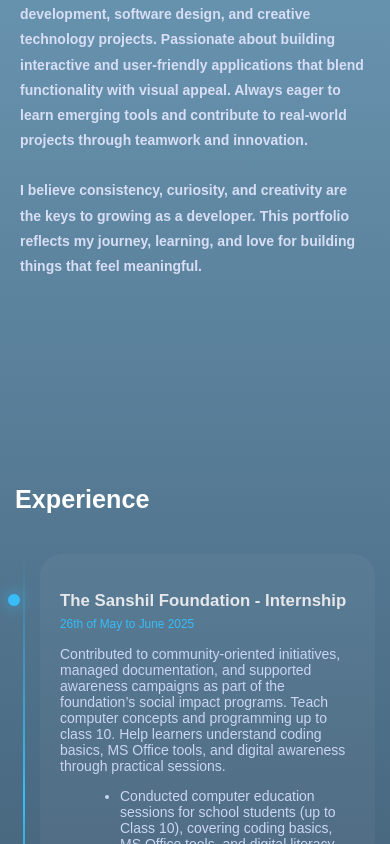
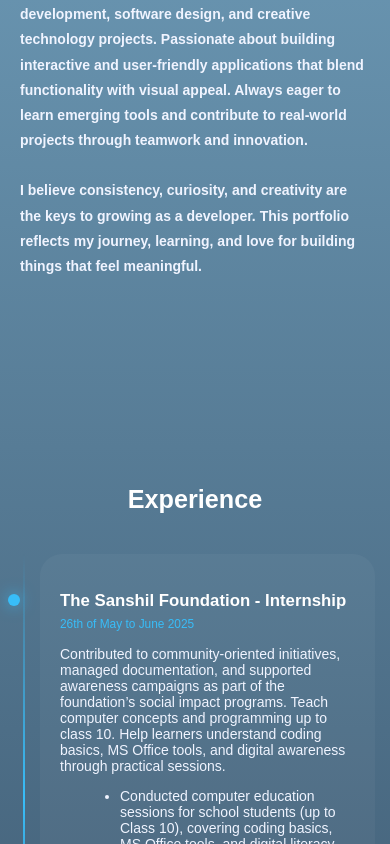
Before and after one commit to KhushiWalia09/portfolio, a React (Vite) app: page / in a window 390 px wide. Shown: the part 1156-2000 px from the top of the page. Built offline with nearby package versions, Linux system fonts and the light colour scheme.

Commit message:
iPhone issue fixed

```diff
--- a/index.html
+++ b/index.html
@@ -2,10 +2,14 @@
 <html lang="en">
 
 <head>
-  <link rel="icon" type="image/jpeg" href="/favicon.jpeg" />
+  <link rel="icon" type="image/jpeg" href="/fevicon.jpeg" />
   <meta charset="UTF-8" />
   <meta name="viewport" content="width=device-width, initial-scale=1.0" />
-  <title>my-website</title>
+  <title>Khushi | Portfolio</title>
+  <meta
+  name="description"
+  content="Khushi Walia is a BCA student and aspiring web developer specializing in React. Explore projects, skills, and experience in modern web development."
+/>
   <script>
     // Prevent auto-scroll BEFORE React loads
     if ('scrollRestoration' in history) {
--- a/src/components/About.css
+++ b/src/components/About.css
@@ -16,8 +16,9 @@
 .about-text {
   font-size: 1.1rem;
   line-height: 1.8;
-  color: #d7def5;
+  color: #f0f4ff;
   margin-bottom: 25px;
+  -webkit-font-smoothing: antialiased;
 }
 
 .about {
--- a/src/components/Contact.css
+++ b/src/components/Contact.css
@@ -14,8 +14,9 @@
 
 .contact-text {
   font-size: 1.1rem;
-  color: #cbd5f5;
+  color: #f0f4ff;
   margin-bottom: 40px;
+  -webkit-font-smoothing: antialiased;
 }
 
 .contact-info p {
--- a/src/components/Experience.css
+++ b/src/components/Experience.css
@@ -61,7 +61,9 @@ a:hover {
 .experience-card h3 {
   font-size: 1.4rem;
   margin-bottom: 6px;
-  color: #e5e7eb;
+  color: #ffffff;
+  font-weight: 700;
+  -webkit-font-smoothing: antialiased;
 }
 
 .experience-duration {
@@ -73,7 +75,8 @@ a:hover {
 
 .experience-card p,
 .experience-card li {
-  color: #cbd5f5;
+  color: #f0f4ff;
+  -webkit-font-smoothing: antialiased;
 }
 
 .experience-card ul {
--- a/src/components/Projects.css
+++ b/src/components/Projects.css
@@ -30,10 +30,14 @@
 
 .project-card h3 {
   font-size: 1.3rem;
+  color: #ffffff;
+  font-weight: 700;
+  -webkit-font-smoothing: antialiased;
 }
 
 .project-card p {
-  color: #cbd5f5;
+  color: #f0f4ff;
+  -webkit-font-smoothing: antialiased;
 }
 
 .project-card span {
--- a/src/components/Skills.css
+++ b/src/components/Skills.css
@@ -10,6 +10,9 @@
 .section-title {
   font-size: 2.2rem;
   margin-bottom: 40px;
+  color: #ffffff;
+  font-weight: 700;
+  -webkit-font-smoothing: antialiased;
 }
 
 .skills-grid {
--- a/src/index.css
+++ b/src/index.css
@@ -9,6 +9,25 @@ html {
 * {
   -webkit-font-smoothing: antialiased;
   -moz-osx-font-smoothing: grayscale;
+}
+
+/* iOS Safari text visibility fixes */
+h1,
+h2,
+h3,
+h4,
+h5,
+h6 {
+  color: #ffffff !important;
+  font-weight: 700;
+  -webkit-font-smoothing: antialiased;
+  -moz-osx-font-smoothing: grayscale;
+}
+
+section h2 {
+  font-size: 2.2rem;
+  margin-bottom: 40px;
+  text-align: center;
 }
 
 html,
```
